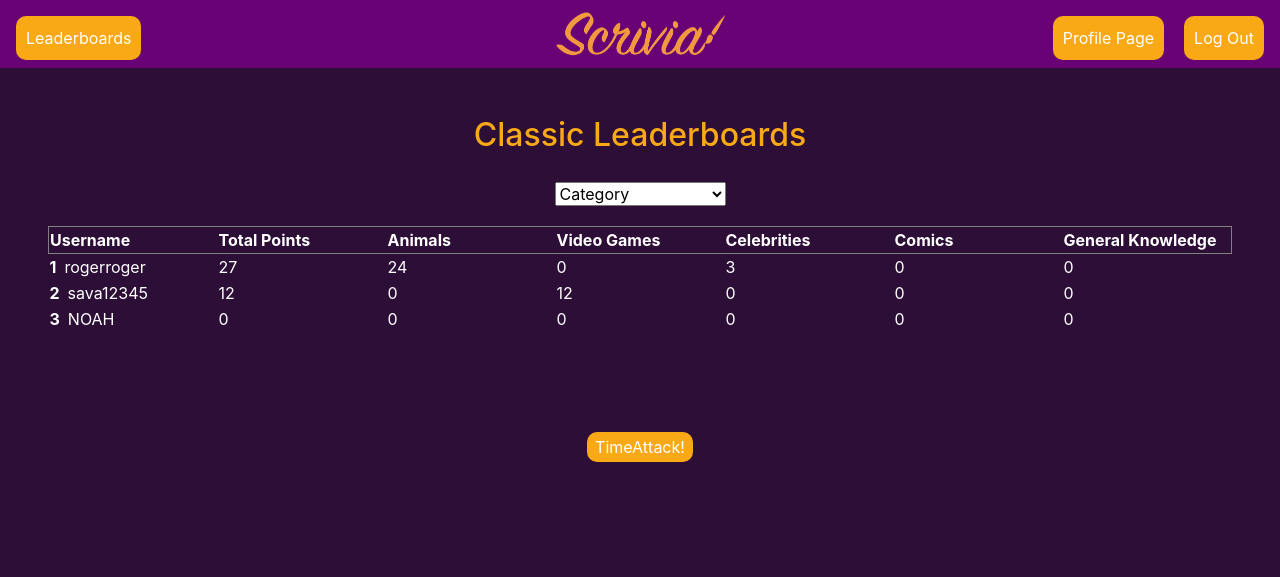
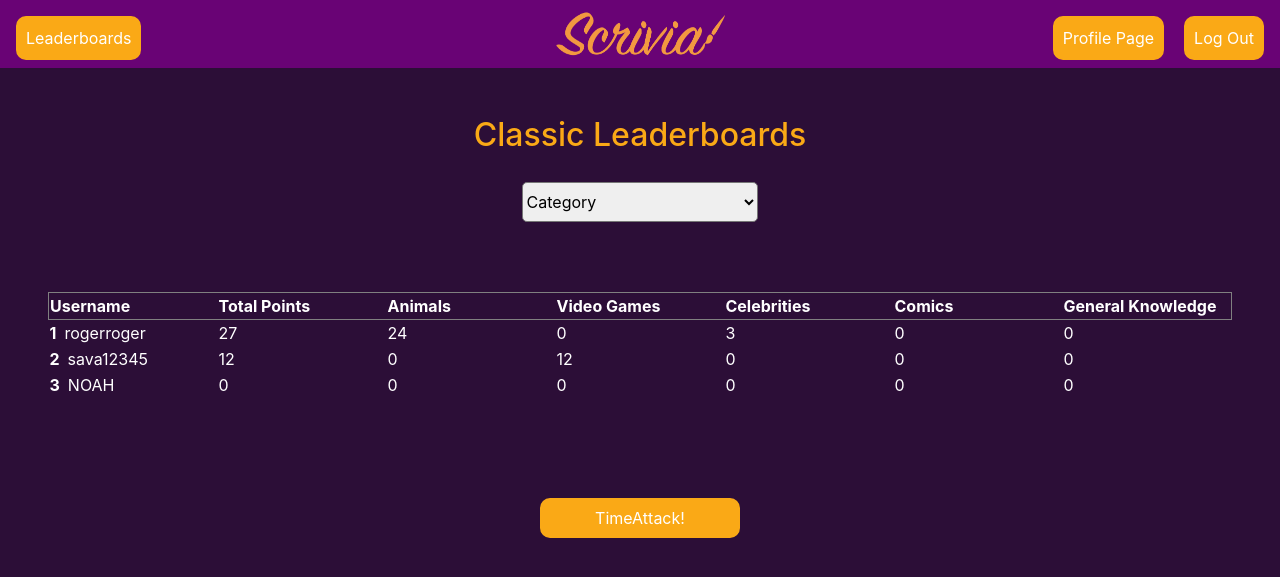
Before and after one commit to noahrijks84/WebIk05, a Flask app: page /leaderboards_classic in a window 1280 px wide. Shown: the top 577 px of the page. Run offline with Flask 2, Linux system fonts and the light colour scheme; a user stored in the database is signed in; some libraries are stand-ins or nearby versions.

Commit message:
Last style updates

```diff
--- a/Scrivia/application.py
+++ b/Scrivia/application.py
@@ -208,11 +208,11 @@ def game_start(category):
 
         # Letting javascript run the drawing fase at the client
         emit('fase1', (host, hostdata), broadcast=True, room=room)
-        time.sleep(60)
+        time.sleep(45)
 
         # Letting javascript run the guessing fase at the client
         emit('fase2', (host, all_answers, question, correct), broadcast=True, room=room)
-        time.sleep(20)
+        time.sleep(15)
 
     # Letting javascript run the endfase of the game finishing everything up
     emit('endfase', broadcast=True, room=room)
--- a/Scrivia/static/styles.css
+++ b/Scrivia/static/styles.css
@@ -139,7 +139,7 @@ a{
 #question{
     color: white;
     vertical-align: middle;
-    font-size: 25px;
+    font-size: 20px;
 }
 
 /* Game page */
@@ -214,6 +214,12 @@ a{
     text-decoration: none;
     display: inline-block;
     font-size: 16px;
+}
+
+.buttonscrivclassic{
+    width: 100%;
+    height: 35px;
+    margin: 5px 0 0 0;
 }
 
 #startbutton{
@@ -344,6 +350,7 @@ th, td{
 
 .specialtable {
     counter-reset: rowNumber;
+    margin-top: 50px;
 }
 
 #leaderboards {
@@ -390,6 +397,17 @@ form[action="/change_password"][method="post"] #new-password-strength-text {
     background-color: white;
     color: black;
     border: 2px solid #FAA916;
+}
+
+#categoriesleaderboards{
+    width: 20%;
+    height: 40px;
+    border-radius: 5px;
+}
+
+.leaderboardbutton{
+    height: 40px;
+    width: 200px;
 }
 
 /* navbar */
--- a/Scrivia/templates/leaderboards_classic.html
+++ b/Scrivia/templates/leaderboards_classic.html
@@ -124,7 +124,7 @@ Leaderboards Classic
 
     <div id="wrapper">
         <div id="leaderboards_bottom">
-            <button class="buttongeneral" id="TimeAttackbutton" style="margin: 100px">TimeAttack!</button>
+            <button class="buttongeneral leaderboardbutton" id="TimeAttackbutton" style="margin: 100px">TimeAttack!</button>
         </div>
     </div>
 
--- a/Scrivia/templates/leaderboards_timeattack.html
+++ b/Scrivia/templates/leaderboards_timeattack.html
@@ -123,7 +123,7 @@ Leaderboards TimeAttack!
     </body>
     <div id="wrapper">
         <div id="leaderboards_bottom">
-            <button class="buttongeneral" id="classicbutton" style="margin: 100px">Classic</button>
+            <button class="buttongeneral leaderboardbutton" id="classicbutton" style="margin: 100px">Classic</button>
         </div>
     </div>
 
```
Also changed, not shown: Scrivia/templates/game.html (+8 -8 lines), Scrivia/scrivia.db.
